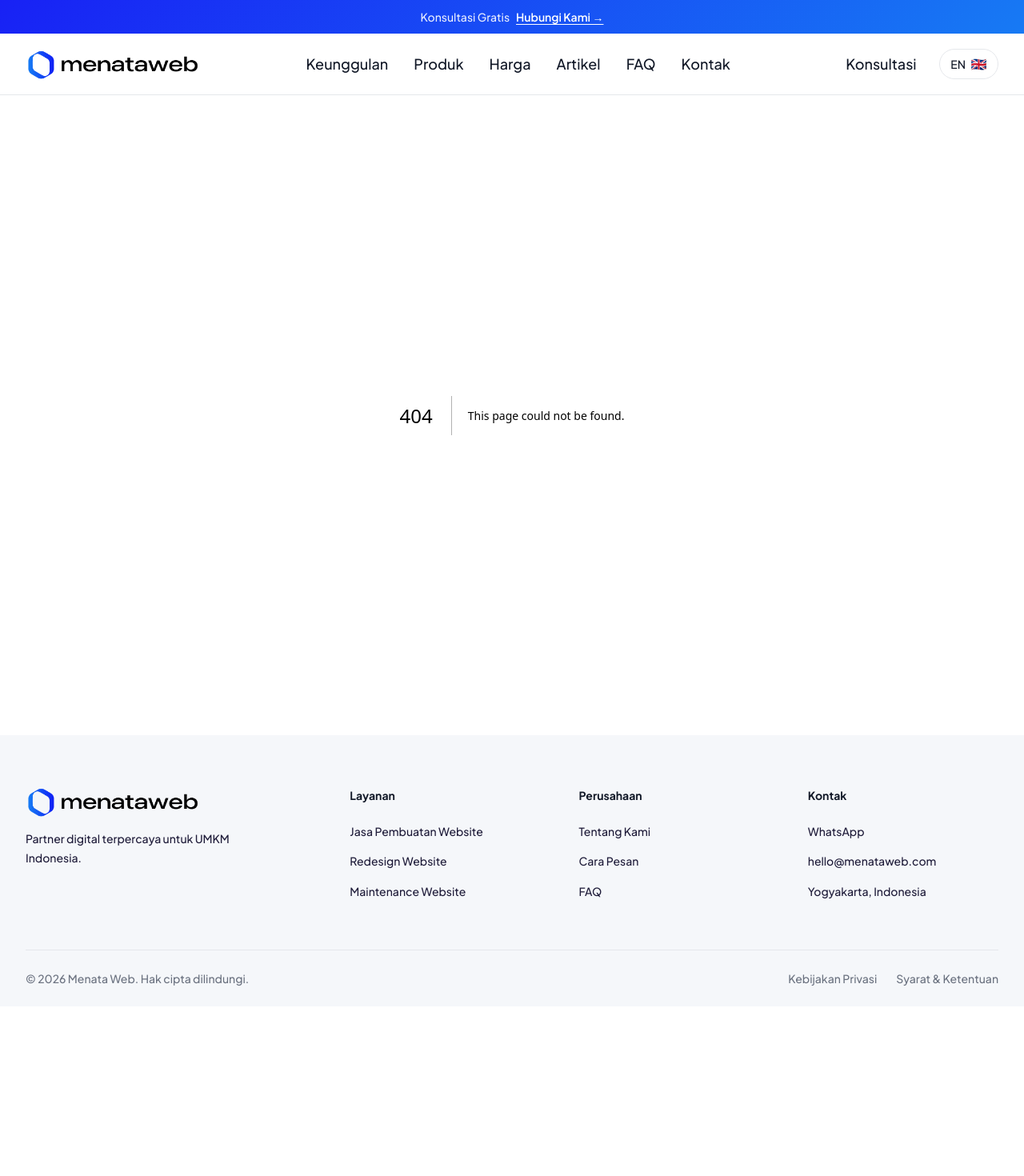
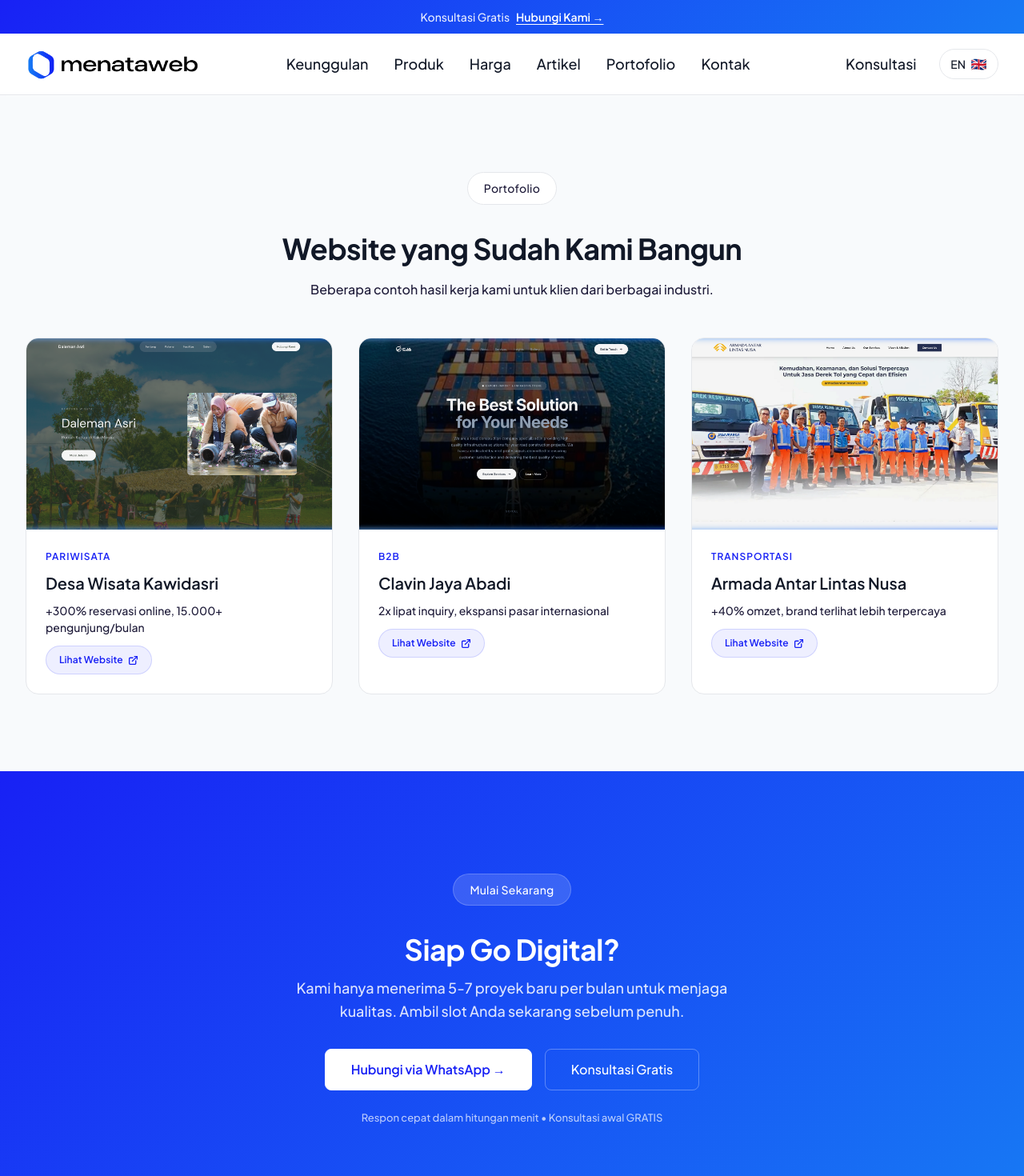
Before and after one commit to alrfqe/alrfqe-menataweb-nextjs, a Next.js app: page /portfolio in a window 1280 px wide. Before the commit this address had no page. Shown: the top 1470 px of the page at 80% size. Before the commit the page ends 1258 px from the top, so only its background shows below. Built offline with nearby package versions, Linux system fonts and the light colour scheme.

Commit message:
Ganti FAQ dengan Portfolio di navigasi, buat halaman /portfolio

```diff
--- /dev/null
+++ b/src/app/portfolio/page.tsx
@@ -0,0 +1,22 @@
+import type { Metadata } from 'next';
+import { buildPageMetadata } from '@/site/metadata';
+import Portfolio from '@/components/sections/Portfolio';
+import FinalCTA from '@/components/sections/FinalCTA';
+
+export const metadata: Metadata = buildPageMetadata({
+  title: 'Portofolio Website | Menata Web',
+  description:
+    'Lihat hasil karya Menata Web — website profesional untuk berbagai industri mulai dari pariwisata, B2B, hingga transportasi. Bukti nyata hasil kerja kami.',
+  path: '/portfolio',
+  openGraphDescription:
+    'Portofolio website Menata Web: desain custom dan hasil nyata untuk klien dari berbagai industri.',
+});
+
+export default function PortfolioPage() {
+  return (
+    <>
+      <Portfolio />
+      <FinalCTA />
+    </>
+  );
+}
--- a/src/components/layout/Header.tsx
+++ b/src/components/layout/Header.tsx
@@ -60,7 +60,7 @@
             <Link href="/produk" className="nav-link">{t('Produk', 'Products')}</Link>
             <Link href="/pricing" className="nav-link">{t('Harga', 'Pricing')}</Link>
             <Link href="/artikel" className="nav-link">{t('Artikel', 'Articles')}</Link>
-            <Link href="/#faq" className="nav-link">FAQ</Link>
+            <Link href="/portfolio" className="nav-link">{t('Portofolio', 'Portfolio')}</Link>
             <Link href="/kontak" className="nav-link">{t('Kontak', 'Contact')}</Link>
           </nav>
           <div className="nav-right">
@@ -78,7 +78,7 @@
         <Link href="/produk" className="mobile-nav-link" onClick={closeMenu}>{t('Produk', 'Products')}</Link>
         <Link href="/pricing" className="mobile-nav-link" onClick={closeMenu}>{t('Harga', 'Pricing')}</Link>
         <Link href="/artikel" className="mobile-nav-link" onClick={closeMenu}>{t('Artikel', 'Articles')}</Link>
-        <Link href="/#faq" className="mobile-nav-link" onClick={closeMenu}>FAQ</Link>
+        <Link href="/portfolio" className="mobile-nav-link" onClick={closeMenu}>{t('Portofolio', 'Portfolio')}</Link>
         <Link href="/kontak" className="mobile-nav-link" onClick={closeMenu}>{t('Kontak', 'Contact')}</Link>
       </div>
     </>
```
